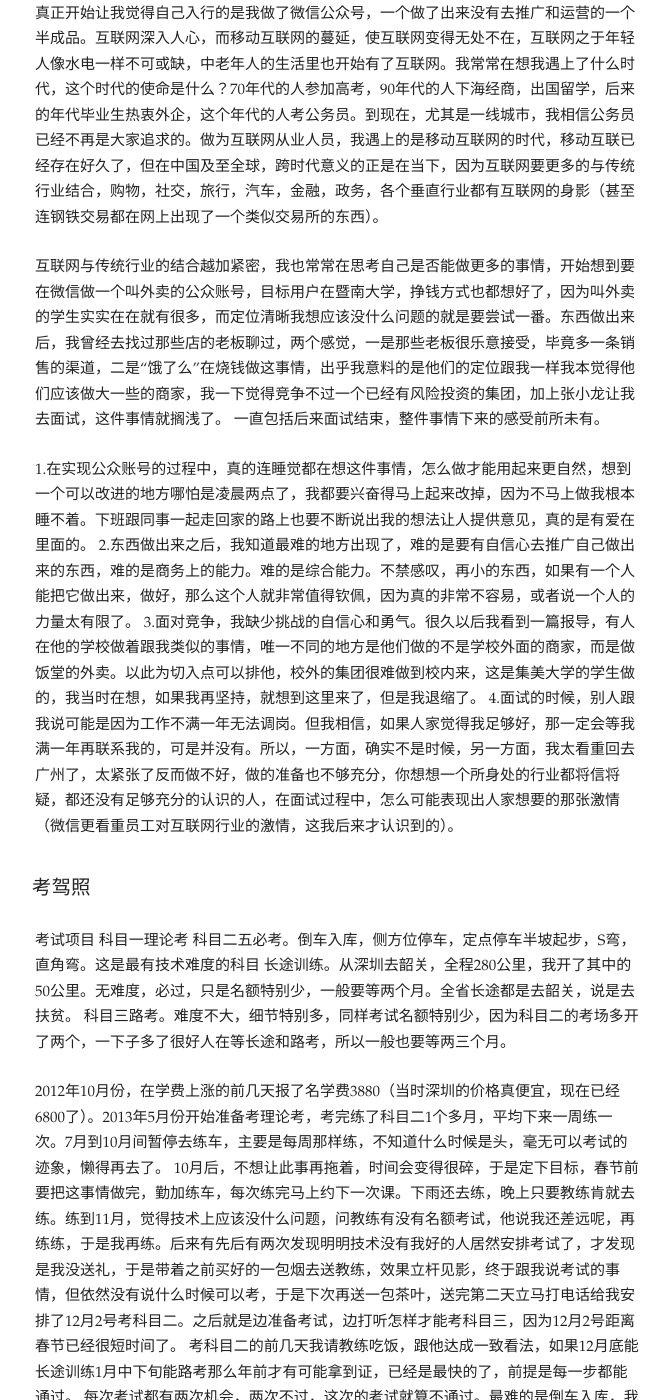
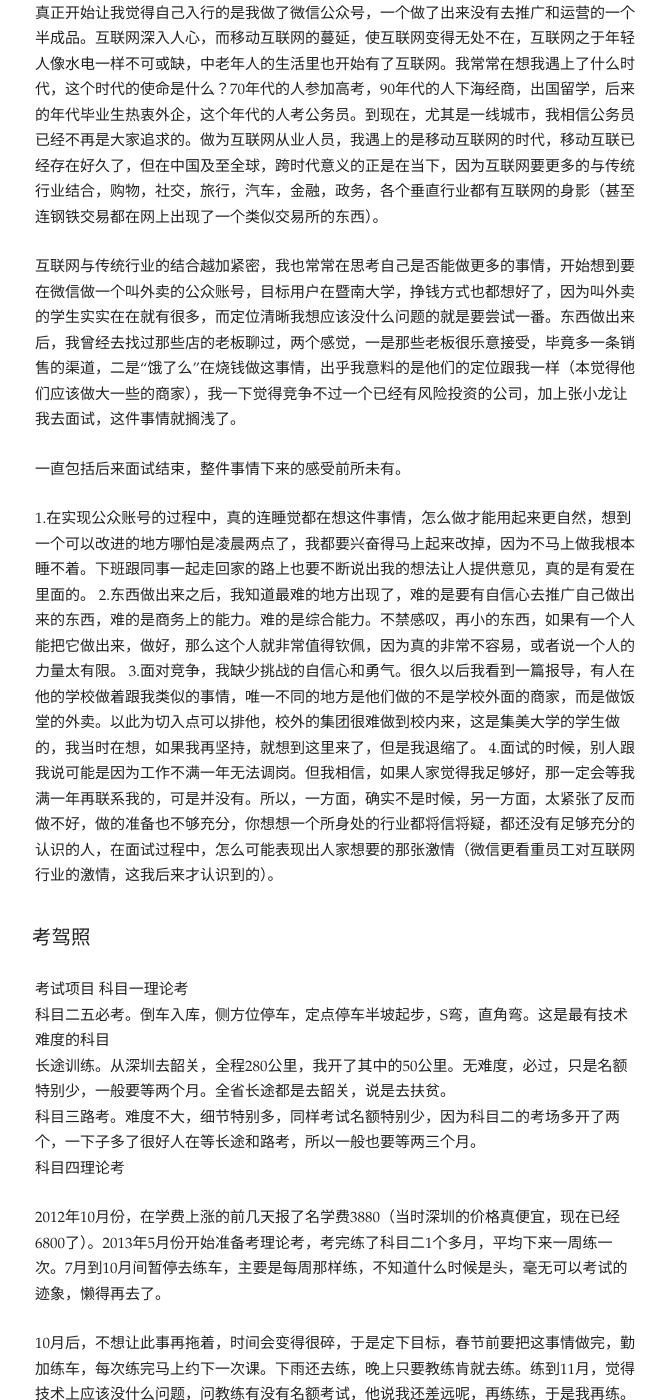
Before and after one commit to kenshinlin/archives, a Jekyll site: the page built from _posts/2014-2-6-a-new-year.md, in a window 1280 px wide and 1400 px high, scrolled down 608 px. Shown: the whole window, without its empty margins (138-808 px from the left). Built offline with Jekyll 4.4.1, drawn with Linux system fonts in a browser that asks for light colours; comment, search, counter and statistics services are not loaded; some of the changed text lies outside the part shown.

Commit message:
Update 2014-2-6-a-new-year.md

```diff
--- a/_posts/2014-2-6-a-new-year.md
+++ b/_posts/2014-2-6-a-new-year.md
@@ -15,38 +15,46 @@
 
 真正开始让我觉得自己入行的是我做了微信公众号，一个做了出来没有去推广和运营的一个半成品。互联网深入人心，而移动互联网的蔓延，使互联网变得无处不在，互联网之于年轻人像水电一样不可或缺，中老年人的生活里也开始有了互联网。我常常在想我遇上了什么时代，这个时代的使命是什么？70年代的人参加高考，90年代的人下海经商，出国留学，后来的年代毕业生热衷外企，这个年代的人考公务员。到现在，尤其是一线城市，我相信公务员已经不再是大家追求的。做为互联网从业人员，我遇上的是移动互联网的时代，移动互联已经存在好久了，但在中国及至全球，跨时代意义的正是在当下，因为互联网要更多的与传统行业结合，购物，社交，旅行，汽车，金融，政务，各个垂直行业都有互联网的身影（甚至连钢铁交易都在网上出现了一个类似交易所的东西）。
 
-互联网与传统行业的结合越加紧密，我也常常在思考自己是否能做更多的事情，开始想到要在微信做一个叫外卖的公众账号，目标用户在暨南大学，挣钱方式也都想好了，因为叫外卖的学生实实在在就有很多，而定位清晰我想应该没什么问题的就是要尝试一番。东西做出来后，我曾经去找过那些店的老板聊过，两个感觉，一是那些老板很乐意接受，毕竟多一条销售的渠道，二是“饿了么”在烧钱做这事情，出乎我意料的是他们的定位跟我一样我本觉得他们应该做大一些的商家，我一下觉得竞争不过一个已经有风险投资的集团，加上张小龙让我去面试，这件事情就搁浅了。
+互联网与传统行业的结合越加紧密，我也常常在思考自己是否能做更多的事情，开始想到要在微信做一个叫外卖的公众账号，目标用户在暨南大学，挣钱方式也都想好了，因为叫外卖的学生实实在在就有很多，而定位清晰我想应该没什么问题的就是要尝试一番。东西做出来后，我曾经去找过那些店的老板聊过，两个感觉，一是那些老板很乐意接受，毕竟多一条销售的渠道，二是“饿了么”在烧钱做这事情，出乎我意料的是他们的定位跟我一样（本觉得他们应该做大一些的商家），我一下觉得竞争不过一个已经有风险投资的公司，加上张小龙让我去面试，这件事情就搁浅了。
+
 一直包括后来面试结束，整件事情下来的感受前所未有。
 
 1.在实现公众账号的过程中，真的连睡觉都在想这件事情，怎么做才能用起来更自然，想到一个可以改进的地方哪怕是凌晨两点了，我都要兴奋得马上起来改掉，因为不马上做我根本睡不着。下班跟同事一起走回家的路上也要不断说出我的想法让人提供意见，真的是有爱在里面的。
-2.东西做出来之后，我知道最难的地方出现了，难的是要有自信心去推广自己做出来的东西，难的是商务上的能力。难的是综合能力。不禁感叹，再小的东西，如果有一个人能把它做出来，做好，那么这个人就非常值得钦佩，因为真的非常不容易，或者说一个人的力量太有限了。
+2.东西做出来之后，我知道最难的地方出现了，难的是要有自信心去推广自己做出来的东西，难的是商务上的能力。难的是综合能力。不禁感叹，再小的东西，如果有一个人能把它做出来，做好，那么这个人就非常值得钦佩，因为真的非常不容易，或者说一个人的力量太有限。
 3.面对竞争，我缺少挑战的自信心和勇气。很久以后我看到一篇报导，有人在他的学校做着跟我类似的事情，唯一不同的地方是他们做的不是学校外面的商家，而是做饭堂的外卖。以此为切入点可以排他，校外的集团很难做到校内来，这是集美大学的学生做的，我当时在想，如果我再坚持，就想到这里来了，但是我退缩了。
-4.面试的时候，别人跟我说可能是因为工作不满一年无法调岗。但我相信，如果人家觉得我足够好，那一定会等我满一年再联系我的，可是并没有。所以，一方面，确实不是时候，另一方面，我太看重回去广州了，太紧张了反而做不好，做的准备也不够充分，你想想一个所身处的行业都将信将疑，都还没有足够充分的认识的人，在面试过程中，怎么可能表现出人家想要的那张激情（微信更看重员工对互联网行业的激情，这我后来才认识到的）。
+4.面试的时候，别人跟我说可能是因为工作不满一年无法调岗。但我相信，如果人家觉得我足够好，那一定会等我满一年再联系我的，可是并没有。所以，一方面，确实不是时候，另一方面，太紧张了反而做不好，做的准备也不够充分，你想想一个所身处的行业都将信将疑，都还没有足够充分的认识的人，在面试过程中，怎么可能表现出人家想要的那张激情（微信更看重员工对互联网行业的激情，这我后来才认识到的）。
 
 ##考驾照
 考试项目
-科目一理论考
-科目二五必考。倒车入库，侧方位停车，定点停车半坡起步，S弯，直角弯。这是最有技术难度的科目
-长途训练。从深圳去韶关，全程280公里，我开了其中的50公里。无难度，必过，只是名额特别少，一般要等两个月。全省长途都是去韶关，说是去扶贫。
-科目三路考。难度不大，细节特别多，同样考试名额特别少，因为科目二的考场多开了两个，一下子多了很好人在等长途和路考，所以一般也要等两三个月。
+科目一理论考<br />
+科目二五必考。倒车入库，侧方位停车，定点停车半坡起步，S弯，直角弯。这是最有技术难度的科目<br />
+长途训练。从深圳去韶关，全程280公里，我开了其中的50公里。无难度，必过，只是名额特别少，一般要等两个月。全省长途都是去韶关，说是去扶贫。<br />
+科目三路考。难度不大，细节特别多，同样考试名额特别少，因为科目二的考场多开了两个，一下子多了很好人在等长途和路考，所以一般也要等两三个月。<br />
+科目四理论考
 
 2012年10月份，在学费上涨的前几天报了名学费3880（当时深圳的价格真便宜，现在已经6800了）。2013年5月份开始准备考理论考，考完练了科目二1个多月，平均下来一周练一次。7月到10月间暂停去练车，主要是每周那样练，不知道什么时候是头，毫无可以考试的迹象，懒得再去了。
+
 10月后，不想让此事再拖着，时间会变得很碎，于是定下目标，春节前要把这事情做完，勤加练车，每次练完马上约下一次课。下雨还去练，晚上只要教练肯就去练。练到11月，觉得技术上应该没什么问题，问教练有没有名额考试，他说我还差远呢，再练练，于是我再练。后来有先后有两次发现明明技术没有我好的人居然安排考试了，才发现是我没送礼，于是带着之前买好的一包烟去送教练，效果立杆见影，终于跟我说考试的事情，但依然没有说什么时候可以考，于是下次再送一包茶叶，送完第二天立马打电话给我安排了12月2号考科目二。之后就是边准备考试，边打听怎样才能考科目三，因为12月2号距离春节已经很短时间了。
 考科目二的前几天我请教练吃饭，跟他达成一致看法，如果12月底能长途训练1月中下旬能路考那么年前才有可能拿到证，已经是最快的了，前提是每一步都能通过。
+
 每次考试都有两次机会，两次不过，这次的考试就算不通过。最难的是倒车入库，我练得最多也是最好的就是倒车入库，再次就是半坡起步，但我教练只安排了我半天的时间练习这一项。考试车半坡起步特别容易熄火，熄火会扣分10分，合格分数是80分，而且半坡起步必须30秒内完成，熄火必须在3秒内重新启动。
+
 12月2号我带着只许成功不许失败的决心去考试，结果一上来在我练得最好的第一项倒车入库上就倒得太后，直接不合格，那时我心里第一念头就想到爽爽，我想这点事情我都做不好还有什么资格说爱，一定要冷静还有一次机会。一次机会要五项一次完成，十分紧张，结果在半坡起步那里汽车熄火了，把上踩刹车，防止车后溜，紧张但不慌忙地马上打火。最后走完直角弯报成绩合格时，整个人一下就松下来了。
+
 后面的事情，有了名额就都比较顺利，只是科目三只能晚上练车，常常一练就是10点多11点。
 
 整个考驾照的过程是，前面花了6个月时间来准备科目二，都没有考试迹象，后面从12月到1月底，用了三个月时间完成了最难的几项，有点像是挑战极限，可见一个人一旦发挥主观能动性，之前认为不可能完成的事情也能做完，我就是在春节回家的前一天拿到证的。
+
 可能你会想着怎么做到那么快，因为我给教练1000块。后来发现比我先考科目二的人最后跟我一样的速度，我问他们给教练多少钱，他们也是这个价。就当我报名用了4880吧。
+
 考驾照面对的是一帮野蛮的教练，非常考验人的耐性和容忍心，面对教练的无礼，我看到这些人：一种是要求换教练的，结果发现所有教练一个样就是那么一群人；一种是忍气吞声的，笑着被骂，尽管觉得很委屈；一种是无视；另一种是有选择的反讽。不过最后考完试我还是发短信感谢他，因为这是社会的一面，学车让我看见了。
 
 ##升工程师
 虽然没有很突出的业绩，但也算是稳扎稳打把工作做好了，还得不错的口碑，大家都认为我把实验系统的设计做得好看，功能做得好用，于是就比较顺利地升了工程师。
 
 ##理财
-理财是一件自然而然的过程，也是一个学习的过程。
-先是在余额宝上面一天几块的收益，一个月也能挣100多块，总共挣了300多块钱。开了信用卡，后来我开港股账户。
+理财是一件自然而然的过程，也是一个学习的过程。<br />
+先是在余额宝上面一天几块的收益，一个月也能挣100多块，总共挣了300多块钱。开了信用卡，后来我开港股账户。<br />
 更重要的不是要在上面挣多少钱，而是股票是现代经济不可或缺的一块知识，我以前考过证，现在只是想接触一下，人应该多接触点东西，它不是我的主业，但接触未尝不可，只有多学习，多接触东西，人生才会丰满。
 
 这一年就这样平平稳稳地过去了，没取得什么好成绩。但人生很长，这个过程应该用平常心态对待，只要自己不忘记学习，不停止向前的步伐，会慢慢走得远的。
```
